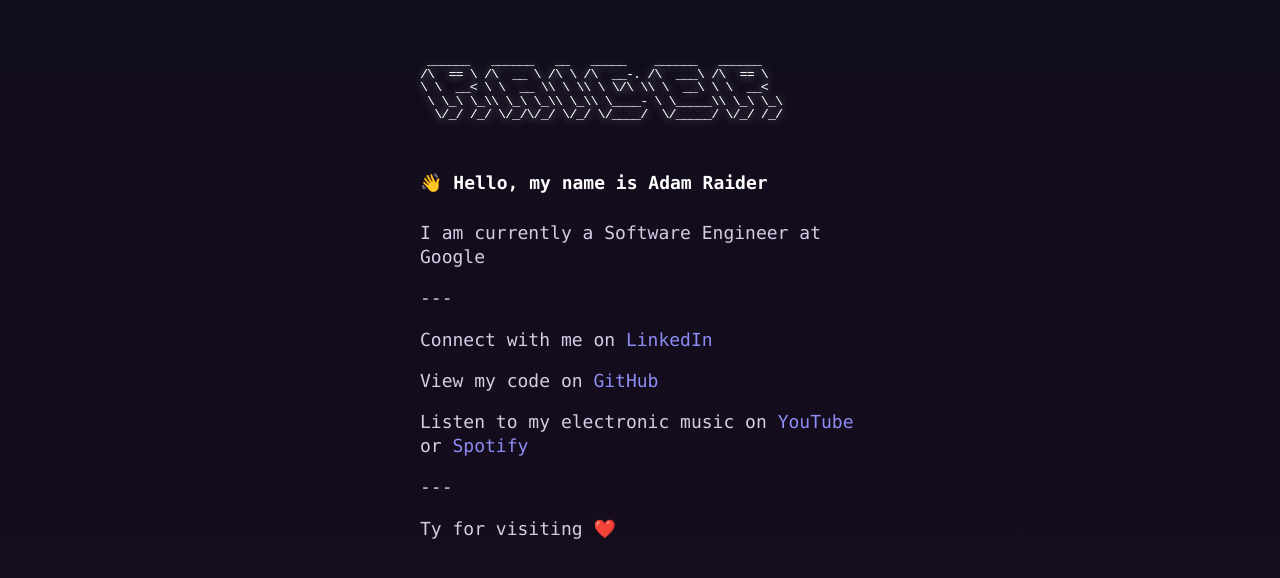
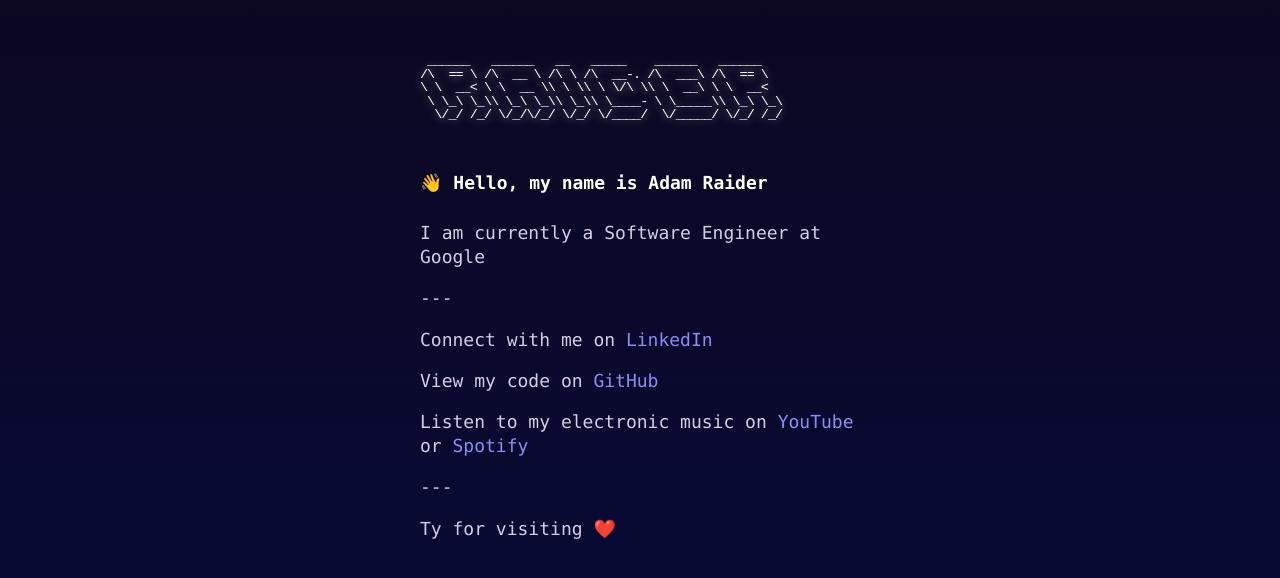
Before and after one commit to adamraider/adamraider, a plain HTML site: page index.html in a window 1280 px wide. Drawn offline with Linux system fonts and the light colour scheme.

Commit message:
nicer colors

```diff
--- a/index.html
+++ b/index.html
@@ -13,7 +13,7 @@
         color: hsl(257, 30%, 85%);
         line-height: 1.3;
         font-size: 1rem;
-        background: linear-gradient(to bottom, hsl(257, 40%, 8%), hsla(279, 40%, 8%, 1));
+        background: linear-gradient(to bottom, hsl(250, 65%, 8%), hsl(235, 78%, 13%));
         min-height: 100vh;
         -webkit-font-smoothing: antialiased;
         -moz-osx-font-smoothing: grayscale;
```
